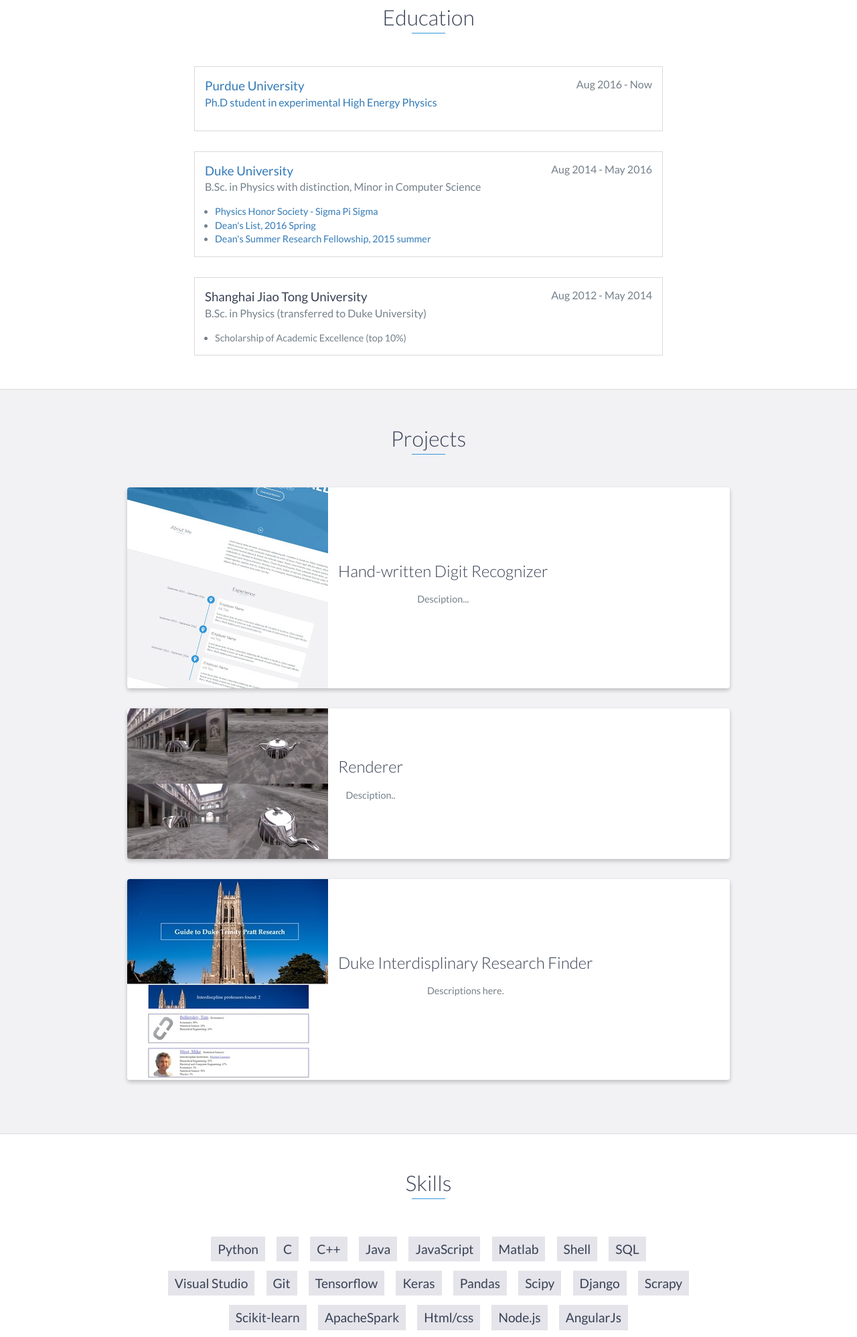
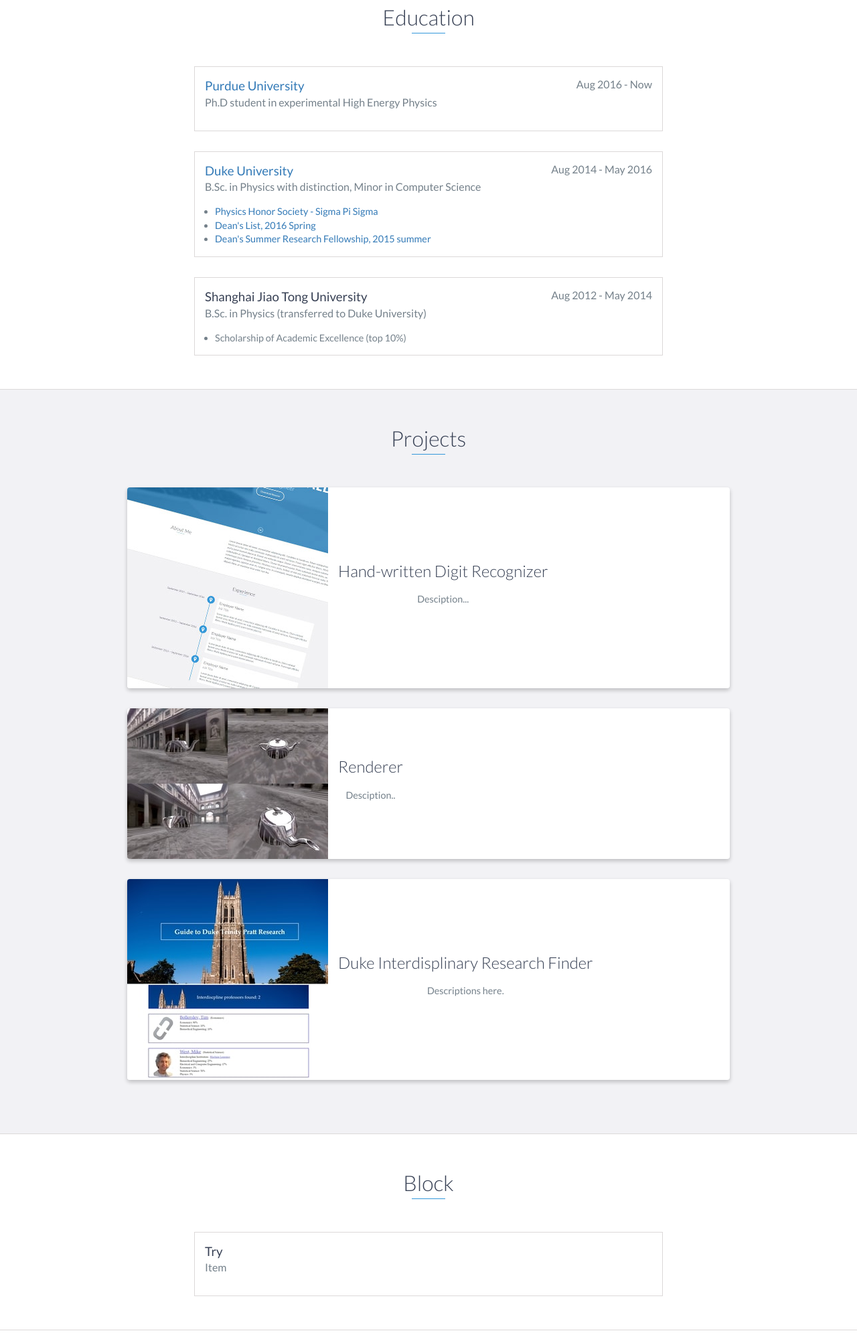
Before and after one commit to fanfanman/fanfanman.github.io, a website: page index.html in a window 1280 px wide. Shown: the part 1719-3716 px from the top of the page at 67% size. Drawn offline with nearby package versions, Linux system fonts and the light colour scheme.

Commit message:
try alternative block

```diff
--- a/index.html
+++ b/index.html
@@ -124,9 +124,9 @@
     <div id="education">
         <h2 class="heading">Education</h2>
         <div class="education-block">
-            <h3><a href="https://www.purdue.edu/">Purdue University</a></h3>
+            <h3><a href="http://www.physics.purdue.edu/people/graduate/index.php">Purdue University</a></h3>
             <span class="education-date">Aug 2016 - Now</span>
-            <h4><a href="http://www.physics.purdue.edu/people/graduate/index.php">Ph.D student in experimental High Energy Physics</a></h4>
+            <h4>Ph.D student in experimental High Energy Physics</h4>
         </div>
         <!-- End .education-block -->
 
@@ -234,6 +234,16 @@
     </div>
     <!-- End #projects -->
 
+    <div id="education">
+        <h2 class="heading">Block</h2>
+        <div class="education-block">
+            <h3>Try</h3>
+            <!--span class="education-date">Aug 2016 - Now</span-->
+            <h4>Item</h4>
+        </div>
+        <!-- End .education-block -->
+    </div>
+
     <div id="skills">
         <h2 class="heading">Skills</h2>
         <ul>
```
